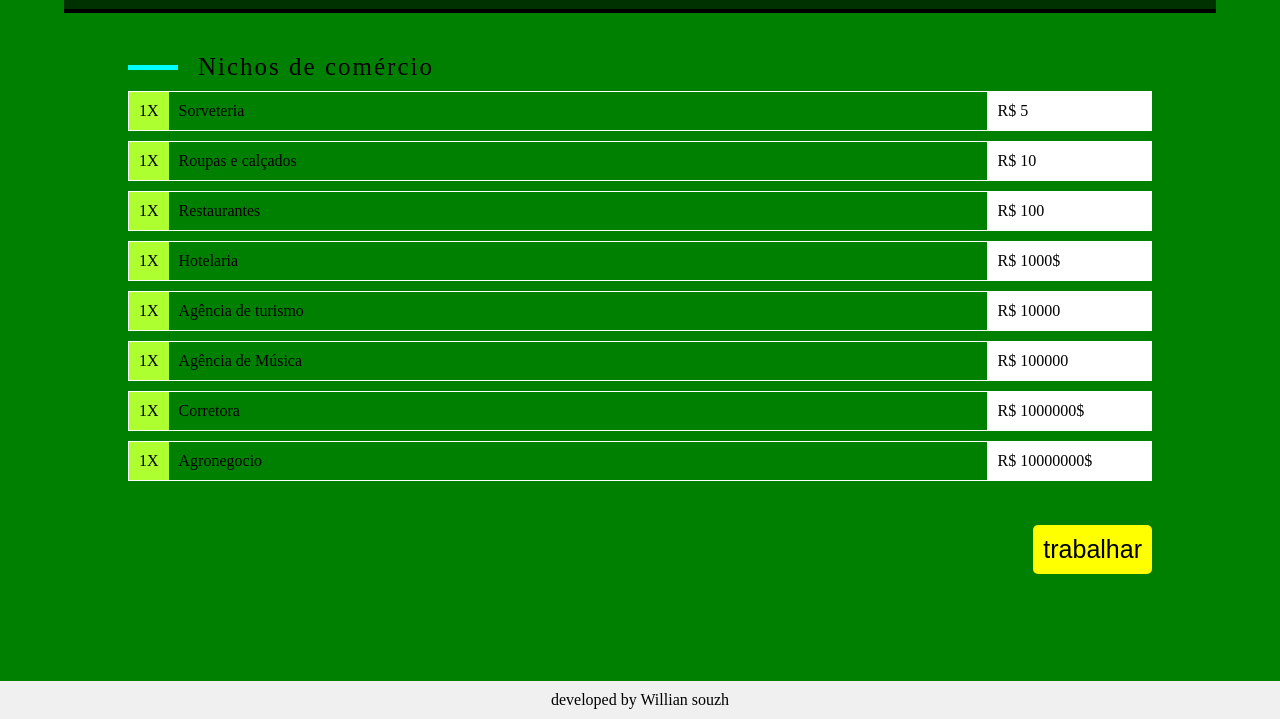
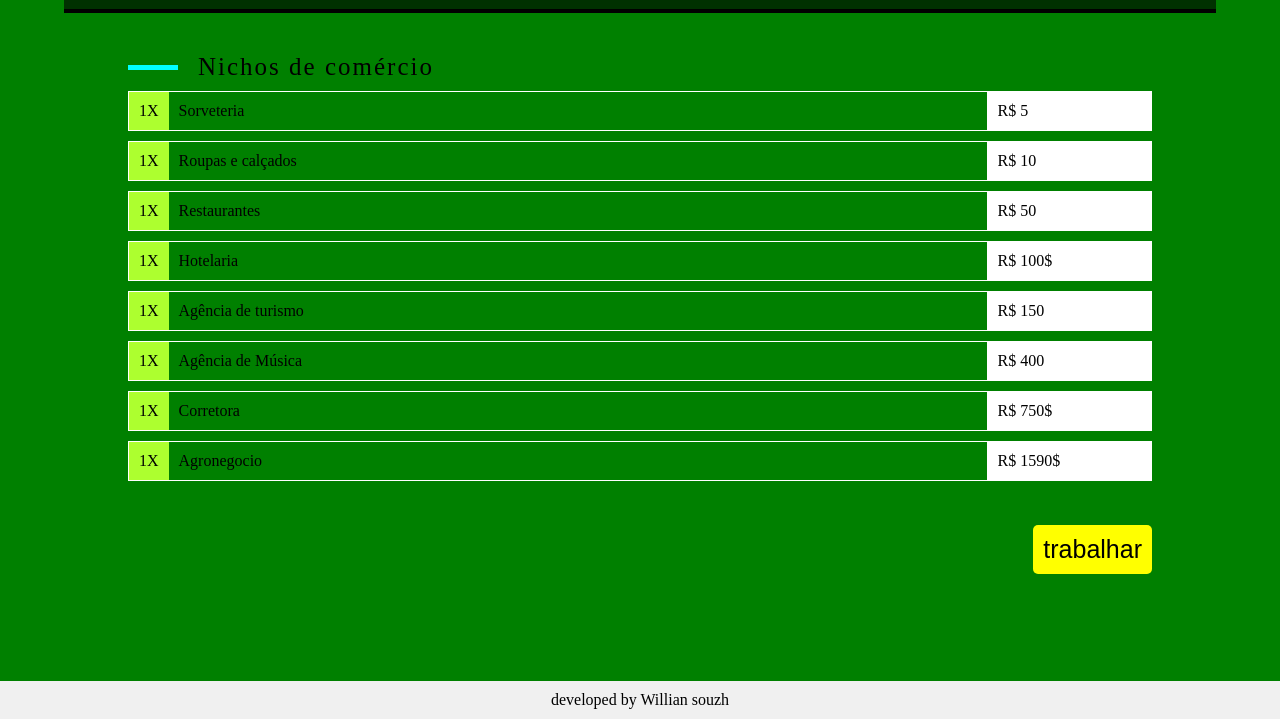
Before and after one commit to Williansouzh/CAPITALISM, a plain HTML site: page index.html in a window 1280 px wide. Shown: the part 146-865 px from the top of the page. Drawn offline with Linux system fonts and the light colour scheme.

Commit message:
atualizando preços

```diff
--- a/index.html
+++ b/index.html
@@ -34,42 +34,42 @@
             <span>1X</span>
             <p>Restaurantes</p>
             <div class="valor">
-                R$ <span>100</span>
+                R$ <span>50</span>
             </div>
         </div>
         <div class="nicho">
             <span>1X</span>
             <p>Hotelaria</p>
             <div class="valor">
-                R$ <span>1000</span>$
+                R$ <span>100</span>$
             </div>
         </div>
         <div class="nicho">
             <span>1X</span>
             <p>Agência de turismo</p>
             <div class="valor">
-                R$ <span>10000</span>
+                R$ <span>150</span>
             </div>
         </div>
         <div class="nicho">
             <span>1X</span>
             <p>Agência de Música</p>
             <div class="valor">
-                R$ <span>100000</span>
+                R$ <span>400</span>
             </div>
         </div>
         <div class="nicho">
             <span>1X</span>
             <p>Corretora</p>
             <div class="valor">
-                R$ <span>1000000</span>$
+                R$ <span>750</span>$
             </div>
         </div>
         <div class="nicho">
             <span>1X</span>
             <p>Agronegocio</p>
             <div class="valor">
-                R$ <span>10000000</span>$
+                R$ <span>1590</span>$
             </div>
         </div>
     </div>
```
